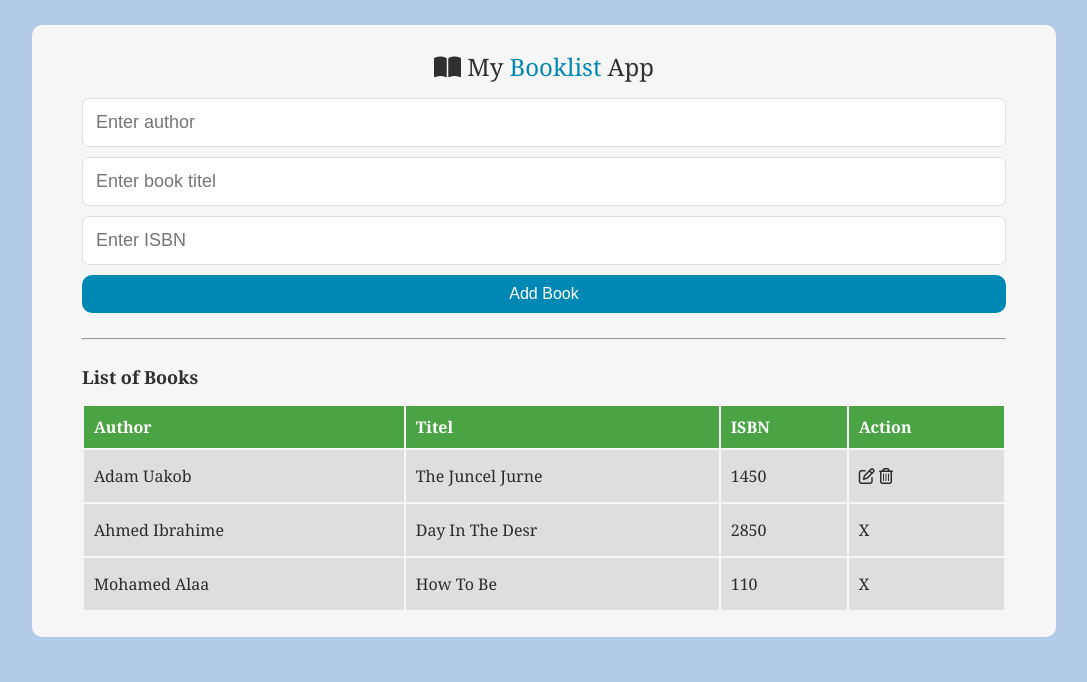
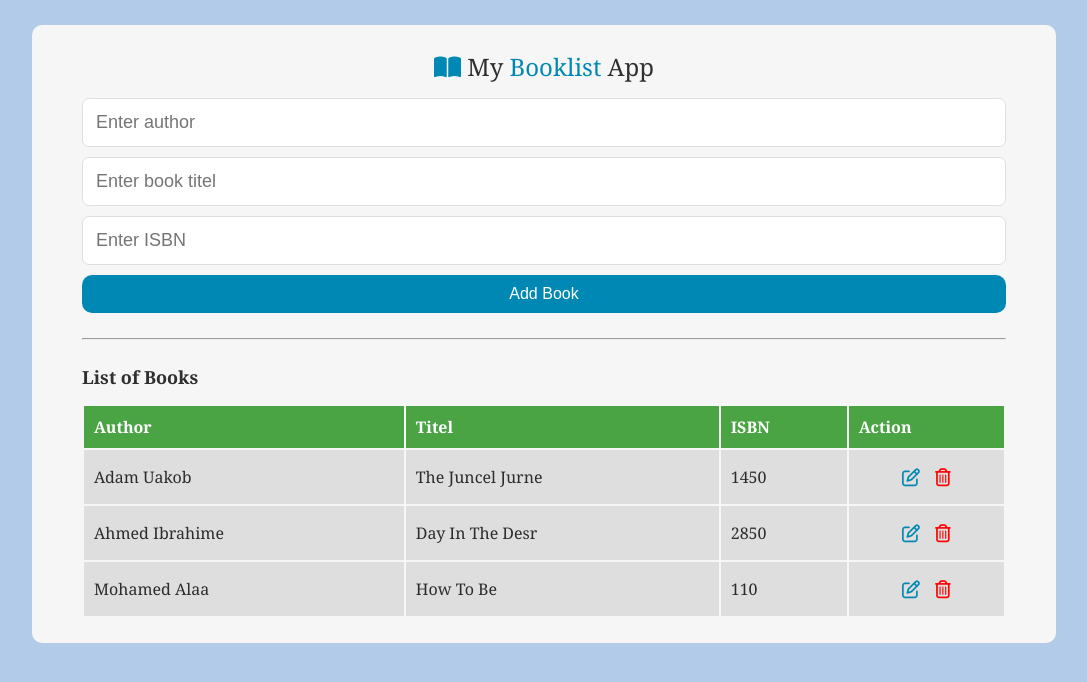
Before and after one commit to ZulkifliAhmed/booklist-app, a plain HTML site: page index.html in a window 1280 px wide. Shown: the whole page, without its empty margins (96-1183 px from the left). Drawn offline with Linux system fonts and the light colour scheme.

Commit message:
updating html & css files

```diff
--- a/index.html
+++ b/index.html
@@ -29,22 +29,28 @@
             <td>adam uakob </td>
             <td>the juncel jurne</td>
             <td>1450</td>
-            <td>
-                <i class="fa-regular fa-pen-to-square"></i>
-                <i class="fa-regular fa-trash-can"></i>
+            <td class="action">
+                <div class="square"><i class="fa-regular fa-pen-to-square"></i></div>
+               <div class="trash"> <i class="fa-regular fa-trash-can"></i></div>
             </td>
         </tr>
         <tr>
             <td>ahmed ibrahime</td>
             <td>day in the desr</td>
             <td>2850</td>
-            <td>x</td>
+            <td class="action">
+                <div  class="square"><i class="fa-regular fa-pen-to-square"></i></div>
+               <div class="trash"> <i class="fa-regular fa-trash-can"></i></div>
+            </td>
         </tr>
         <tr>
             <td>mohamed alaa</td>
             <td>how to be</td>
             <td>110</td>
-            <td>x</td>
+            <td class="action">
+                <div  class="square"><i class="fa-regular fa-pen-to-square"></i></div>
+                <div class="trash"> <i class="fa-regular fa-trash-can"></i></div>
+            </td>
         </tr>
        </table>
     </div>
--- a/style.css
+++ b/style.css
@@ -22,7 +22,8 @@ body {
   color: #131212df;
   cursor: default;
 }
-.container h2 span {
+.container h2 .fa-book-open,
+.container h2 span  {
   color: #0088b4;
 }
 form input {
@@ -78,3 +79,19 @@ form input {
   background-color: #dedede;
   text-transform: capitalize;
 }
+.container .action {
+  display: flex;
+  justify-content: center;
+  align-items: center;
+  gap: 15px;
+}
+.container .action div{
+  font-size: 18px;
+  cursor: pointer;
+}
+.container .action .square{
+  color: #0088b4;
+}
+.container .action .trash{
+  color: red;
+}
```
